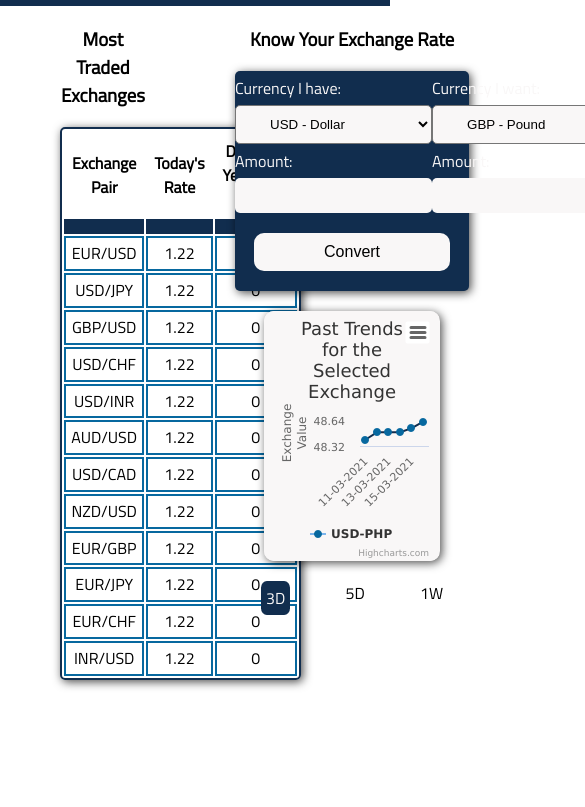
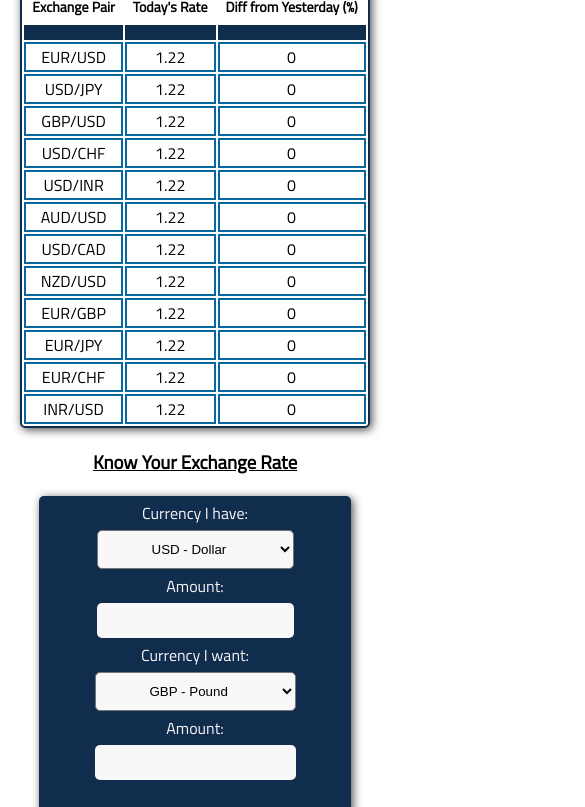
Before and after one commit to PrashanthVamanan/currency-converter, a plain HTML site: page index.html in a window 390 px wide. Shown: the part 133-940 px from the top of the page, 585 px wide, since content can reach past the window. Before the commit the page ends 844 px from the top, so only its background shows below. Drawn offline with nearby package versions, Linux system fonts and the light colour scheme.

Commit message:
feat: added responsive css styles for all device widths

```diff
--- a/css/style.css
+++ b/css/style.css
@@ -37,18 +37,17 @@ header img {
 .main-content {
   display: flex;
   width: 100%;
-
 }
 
 /* Most traded section style rules */
 
 .most-traded {
-    width: 22%;
   margin: 0px 60px;
 }
 
 .most-traded h3 {
   text-align: center;
+  text-decoration: underline;
 }
 
 .most-traded table {
@@ -78,6 +77,7 @@ header img {
 
 .exchange-rate h3 {
   text-align: center;
+  text-decoration: underline;
 }
 
 .exchange-rate .converter {
@@ -152,7 +152,7 @@ header img {
   display: flex;
   width: 100%;
   justify-content: space-evenly;
-    bottom: 10px;
+  margin: 8px 0px;
 }
 
 /* Active class for selection */
@@ -162,3 +162,110 @@ header img {
   border-radius: 20%;
   padding: 5px;
 }
+
+/* Media Queries */
+@media screen and (max-width: 1355px) {
+  .most-traded table tr td {
+    line-height: 1.6;
+  }
+}
+
+@media screen and (max-width: 950px) {
+  .main-content {
+    flex-direction: column;
+    align-items: center;
+  }
+
+  .most-traded {
+    display: flex;
+    flex-direction: column;
+    align-items: center;
+  }
+
+  .most-traded table th {
+    padding: 20px;
+    font-size: 18px;
+  }
+
+  .most-traded table tr td {
+    text-align: center;
+    line-height: 2.5;
+    border: 2px solid var(--table-data);
+  }
+
+  .exchange-rate-container {
+    width: 100%;
+  }
+
+  .exchange-rate h3 {
+    margin: 20px auto;
+  }
+
+  .exchange-rate-container .graph {
+    height: 250px;
+    width: 80%;
+    margin: 40px auto;
+  }
+}
+
+@media screen and (max-width: 615px) {
+  header h1 {
+    font-size: 18px;
+  }
+
+  header img {
+    height: 24px;
+  }
+
+  .most-traded {
+    width: 80%;
+  }
+
+  .converter .form-inputs {
+    display: flex;
+    flex-direction: column;
+    align-items: center;
+    text-align: center;
+  }
+
+  .converter .row-inputs select {
+    padding: 10px 100px;
+  }
+
+  .converter .convert-button {
+    margin: 30px 0px;
+    padding: 10px 125px;
+    font-size: 14px;
+  }
+}
+
+@media screen and (max-width: 500px) {
+  .most-traded {
+    width: 95%;
+  }
+
+  .most-traded table th {
+    padding: 8px;
+    font-size: 14px;
+  }
+
+  .most-traded table tr td {
+    text-align: center;
+    line-height: 1.5;
+    border: 2px solid var(--table-data);
+  }
+
+  .converter .row-inputs select {
+    padding: 10px 50px;
+  }
+
+  .converter .convert-button {
+    padding: 10px 75px;
+  }
+
+  .exchange-rate-container .graph {
+    height: 250px;
+    width: 80%;
+    margin: 20px auto;
+  }
+}
--- a/scripts/highcharts.js
+++ b/scripts/highcharts.js
@@ -5,6 +5,9 @@ const displayChart = () => {
     },
     title: {
       text: "Past Trends for the Selected Exchange",
+    },
+    credits: {
+      enabled: false
     },
     xAxis: {
       categories: [
```
Lines whose indentation alone changed are shown as unchanged.
